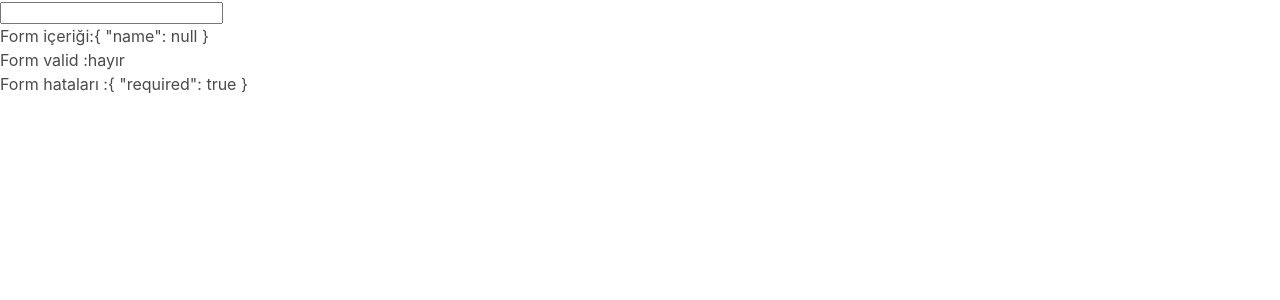
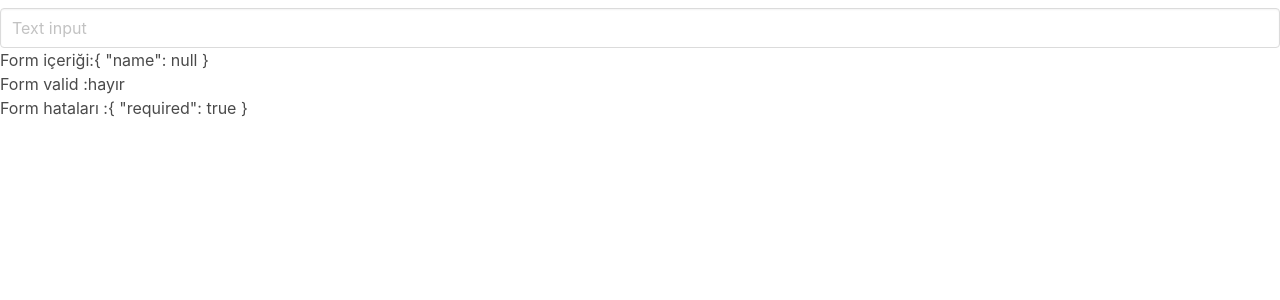
Before and after one commit to SerapErkan/ReactiveForm-PaymentCard, an Angular app in the folder creditcard/: page / in a window 1280 px wide. Shown: the top 300 px of the page. Built offline with nearby package versions, Linux system fonts and the light colour scheme.

Commit message:
edit the bulma class

```diff
--- a/creditcard/src/app/input/input.component.html
+++ b/creditcard/src/app/input/input.component.html
@@ -1,25 +1,28 @@
-<input type="text" [formControl]="control" />
+<div class="field">
+  <label class="label">{{ label }}</label>
+  <div class="control">
+    <input
+      class="input"
+      type="text"
+      [formControl]="control"
+      placeholder="Text input"
+      [ngClass]="{
+        'is-danger':control.dirty && control.touched && control.errors
+      }"
+    />
+  </div>
+</div>
 
-
-<ng-container
-  *ngIf="
-  control.dirty &&
-   control.touched &&
-   control.errors
- "
->
+<ng-container *ngIf="control.dirty && control.touched && control.errors">
   <div *ngIf="control.errors?.['required']">*zorunlu alan</div>
   <div *ngIf="control.errors?.['minlength']">
-
     Girdiğiniz isim
     {{control.errors?.['minlength']?.['actualLength']}}
     karakter içermektedir ,minumum
     {{control.errors?.['minlength']?.['requiredLength']}}
     karakter olmalı
-
   </div>
 </ng-container>
-
 
 <!-- NOT porting
 formControlName="name" -- [formControl]="control"
--- a/creditcard/src/app/input/input.component.ts
+++ b/creditcard/src/app/input/input.component.ts
@@ -9,6 +9,7 @@ import {FormControl} from '@angular/forms';
 export class InputComponent implements OnInit {
 
   @Input() control! : FormControl;
+  @Input() label! : string;
   constructor() { }
 
   ngOnInit(): void {
```
